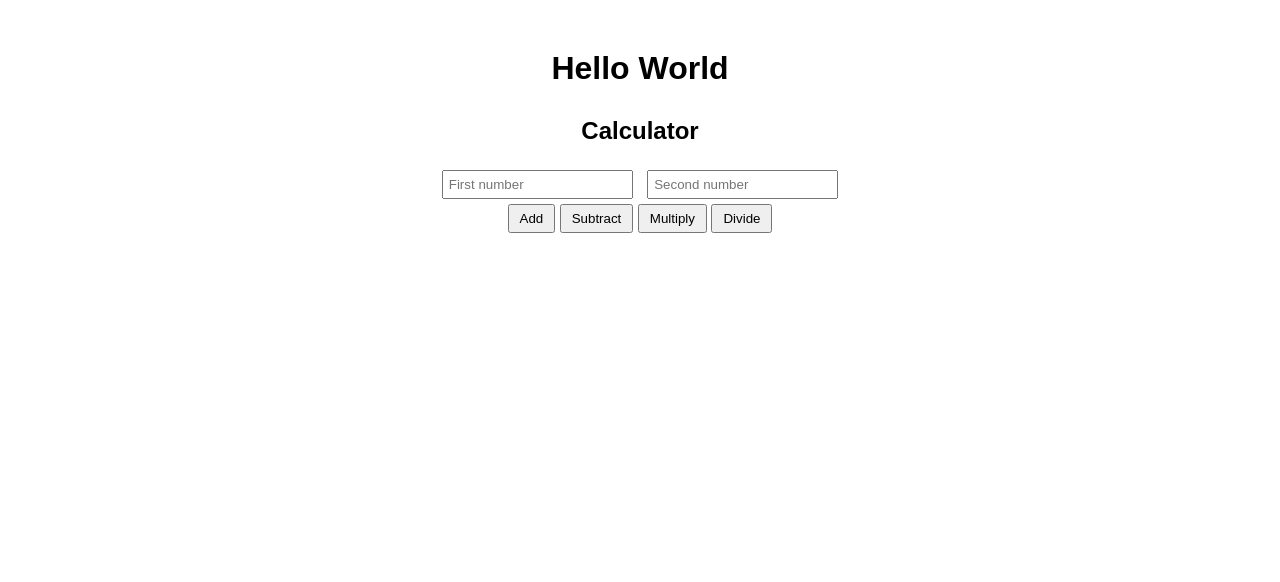
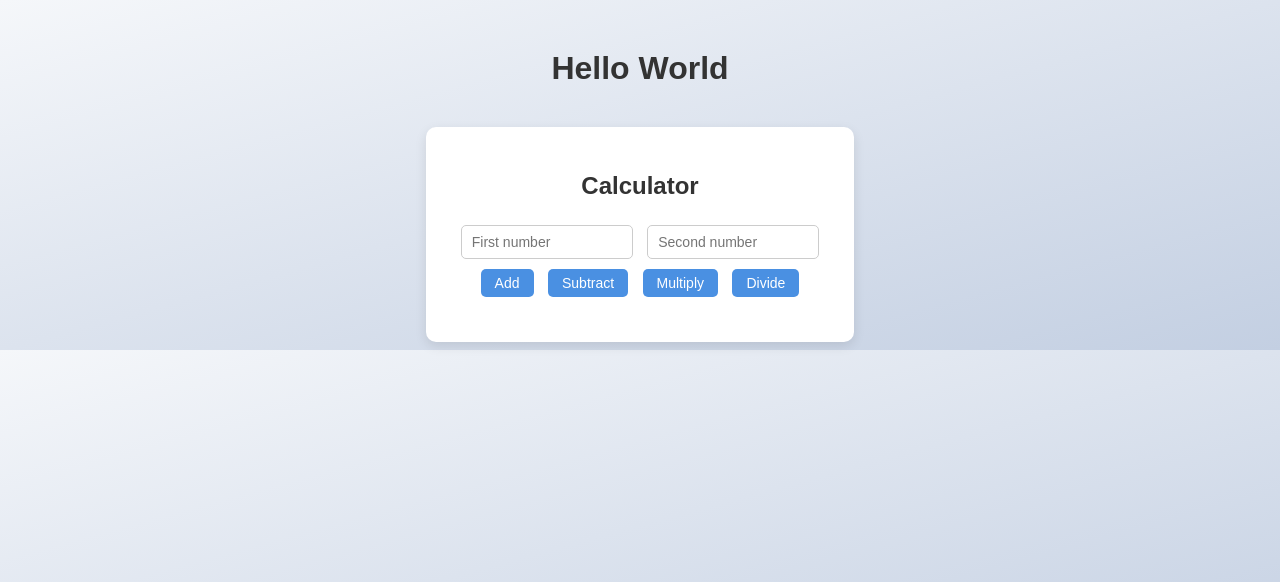
Before and after one commit to Lakshyasaharan5/IS601-assignment-8-fastapi, a FastAPI app: page / in a window 1280 px wide. Shown: the top 582 px of the page. Run offline with FastAPI, Linux system fonts and the light colour scheme.

Commit message:
Improve calculator UI by updating CSS

```diff
--- a/templates/index.html
+++ b/templates/index.html
@@ -40,69 +40,74 @@
         The <title> element defines the title of the HTML document, which appears in the browser's
         title bar or tab. It is also used by search engines to understand the content of the page.
     -->
-
-    <style>
-        /*
-            <style> Section: CSS Styles
-
-            The <style> element allows you to embed CSS (Cascading Style Sheets) directly within
-            the HTML document. CSS is used to style and layout web pages, controlling aspects
-            like colors, fonts, spacing, and positioning.
-        */
-
+<style>
         body {
-            /*
-                Styles for the <body> Element
-
-                - font-family: Sets the font for the entire page to Arial, sans-serif.
-                - text-align: Centers the text horizontally.
-                - margin-top: Adds a 50-pixel margin at the top of the page for spacing.
-            */
             font-family: Arial, sans-serif;
             text-align: center;
             margin-top: 50px;
+            background: linear-gradient(to bottom right, #f5f7fa, #c3cfe2);
+            color: #333;
+        }
+
+        h1 {
+            margin-bottom: 10px;
         }
 
         .calculator {
-            /*
-                Styles for Elements with the "calculator" Class
+            display: inline-block;
+            margin-top: 30px;
+            padding: 25px 30px;
+            border-radius: 10px;
+            background-color: #ffffff;
+            box-shadow: 0 4px 12px rgba(0, 0, 0, 0.1);
+            transition: transform 0.2s ease, box-shadow 0.2s ease;
+        }
 
-                - margin-top: Adds a 30-pixel margin above the calculator section to separate it
-                  from other content.
-            */
-            margin-top: 30px;
+        .calculator:hover {
+            transform: translateY(-2px);
+            box-shadow: 0 6px 16px rgba(0, 0, 0, 0.15);
         }
 
         input {
-            /*
-                Styles for <input> Elements
+            margin: 5px;
+            padding: 8px 10px;
+            border: 1px solid #ccc;
+            border-radius: 5px;
+            font-size: 14px;
+            width: 150px;
+            transition: border-color 0.2s ease;
+        }
 
-                - margin: Adds a 5-pixel margin around input fields for spacing.
-                - padding: Adds a 5-pixel padding inside input fields for better readability.
-            */
-            margin: 5px;
-            padding: 5px;
+        input:focus {
+            outline: none;
+            border-color: #4a90e2;
         }
 
         button {
-            /*
-                Styles for <button> Elements
+            padding: 6px 14px;
+            margin: 5px;
+            border: none;
+            border-radius: 5px;
+            background-color: #4a90e2;
+            color: white;
+            cursor: pointer;
+            font-size: 14px;
+            transition: background-color 0.2s ease, transform 0.1s ease;
+        }
 
-                - padding: Adds 5 pixels of vertical padding and 10 pixels of horizontal padding
-                  inside buttons to make them larger and more clickable.
-            */
-            padding: 5px 10px;
+        button:hover {
+            background-color: #357ABD;
+            transform: scale(1.03);
+        }
+
+        button:active {
+            transform: scale(0.98);
         }
 
         .result {
-            /*
-                Styles for Elements with the "result" Class
-
-                - margin-top: Adds a 10-pixel margin above the result display area.
-                - font-weight: Makes the text bold to emphasize the result.
-            */
-            margin-top: 10px;
+            margin-top: 15px;
             font-weight: bold;
+            color: #222;
         }
     </style>
 </head>
```
